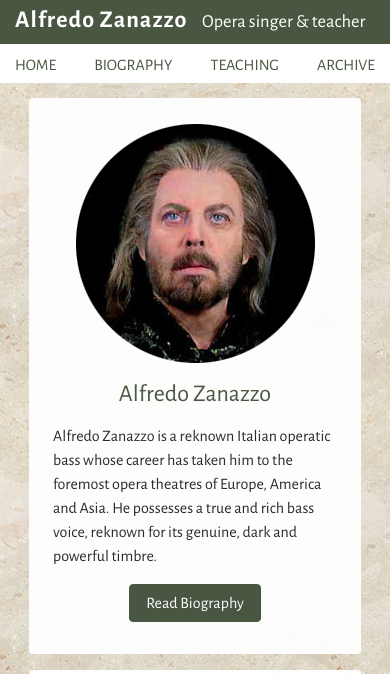
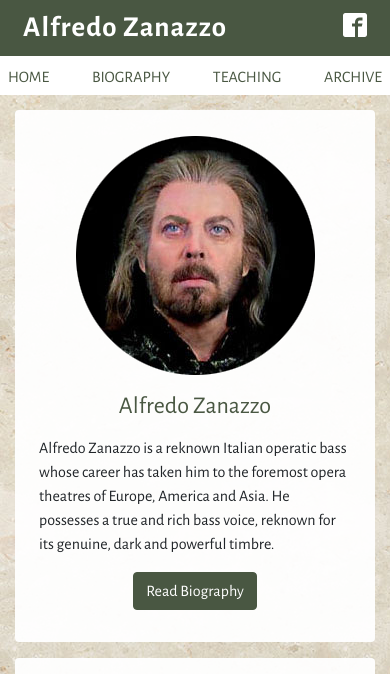
Before and after one commit to KBora/alfredozanazzo-jekyll, a Jekyll site: the page built from index.md, in a window 390 px wide. Shown: the top 674 px of the page. Built offline with Jekyll 4.4.1, drawn with Linux system fonts in a browser that asks for light colours; nearby versions of some CDN libraries; grey boxes are pictures that could not be loaded.

Commit message:
Improve header formatting for mobiles. Update bootstrap4.

```diff
--- a/_config.yml
+++ b/_config.yml
@@ -25,7 +25,6 @@
 
 # Build settings
 markdown: kramdown
-theme: minima
 gems:
   - jekyll-feed
 exclude:
--- a/_includes/head.html
+++ b/_includes/head.html
@@ -7,7 +7,7 @@
 		<link rel="stylesheet" href="https://fonts.googleapis.com/css?family=Alegreya Sans:light,regular,bold,italic,bolditalic,black;lang=en">
 
     <!-- Bootstrap CSS -->
-    <link rel="stylesheet" href="https://maxcdn.bootstrapcdn.com/bootstrap/4.0.0-alpha.6/css/bootstrap.min.css" integrity="sha384-rwoIResjU2yc3z8GV/NPeZWAv56rSmLldC3R/AZzGRnGxQQKnKkoFVhFQhNUwEyJ" crossorigin="anonymous">
+    <link rel="stylesheet" href="https://maxcdn.bootstrapcdn.com/bootstrap/4.0.0/css/bootstrap.min.css" integrity="sha384-Gn5384xqQ1aoWXA+058RXPxPg6fy4IWvTNh0E263XmFcJlSAwiGgFAW/dAiS6JXm" crossorigin="anonymous">
 
-    <link rel="stylesheet" href="{{ "assets/main.css" | relative_url }}">
+    <link rel="stylesheet" href="{{ "assets/stylesheets/styles.css" | relative_url }}">
   </head>
--- a/_includes/header.html
+++ b/_includes/header.html
@@ -1,6 +1,6 @@
 <div class="banner"></div>
 
-<div class="navbar">
+<!-- <div class="navbar">
 	<div class="navheading">
 		<div class="container">
 			<div class="d-flex justify-content-between">
@@ -17,7 +17,25 @@
 			</div>
 		</div>
 	</div>
+</div> -->
+
+<div class="container-fluid navbar-bg">
+	<div class="container">
+
+		<div class="navbar-custom">
+			<div class="navbar-custom--name">
+				<div class="navbar-custom--title">Alfredo Zanazzo</div>
+				<div class="navbar-custom--subtitle">Opera singer & teacher</div>
+			</div>
+			<div class="navbar-custom--social">
+				<div class="navbar-custom--social-label">Find me on</div>
+				<div class="navbar-custom--social-icon">{% include icon-facebook.html username=site.facebook_username %}</div>
+			</div>
+		</div>
+
+	</div>
 </div>
+
 
 <div class="navmenu">
 	<div class="container">
--- a/assets/main.scss
+++ b/assets/stylesheets/styles.scss
@@ -14,9 +14,66 @@ body {
 	}
 }
 
+.container {
+	padding-right: 8px;
+	padding-left: 8px;
+}
+
 .btn-primary {
 	background-color: #495742;
 	border-color: #495742;
+}
+
+.navbar-bg {
+		background-color: #495742;
+}
+
+.navbar-custom {
+	display: flex;
+  background: #495742;
+  color: white;
+  justify-content: space-between;
+  height: 3.5rem;
+  align-items: center;
+
+	.navbar-custom--name {
+		display: flex;
+		align-items: center;
+		.navbar-custom--title {
+	  	font-weight: 600;
+		  font-size: 2.5rem;
+		  line-height: 1;
+		  margin-right: 1.5rem;
+		  letter-spacing: 1px;
+		  @media (max-width: 767px) {
+	  		font-size: 1.8rem;
+	  	}
+	  }
+	  .navbar-custom--subtitle {
+	  	font-size: 1.55rem;
+	  	font-weight: 200;
+	  	@media (max-width: 767px) {
+	  		display: none;
+	  	}
+	  }
+	}
+
+	.navbar-custom--social {
+		display: flex;
+		align-items: center;
+
+		.navbar-custom--social-label {
+			margin-right: 8px;
+			@media (max-width: 767px) {
+	  		display: none;
+	  	}
+		}
+		.navbar-custom--social-icon a {
+			color: white;
+		}
+	}
+
+
 }
 
 .navbar {
@@ -67,6 +124,21 @@ body {
 	}
 }
 
+@media (max-width: 420px) {
+	.navbar > .navheading .navsubtitle {
+	  font-size: 0.85rem;
+	  font-weight: 200;
+	}
+}
+
+@media (max-width: 355px) {
+	.navbar > .navheading .navsubtitle {
+	  font-size: 0.85rem;
+	  font-weight: 200;
+	  display: none;
+	}
+}
+
 
 .navbar > .navheading .social a {
 	color: white;
@@ -99,13 +171,13 @@ body {
 .banner {
 	background: black;
 	height: 180px;
-	background-image: url(images/header-bg.jpg);
+	background-image: url(/assets/images/header-bg.jpg);
   background-size: contain;
 }
 
 @media (max-width: 1217px) {
 	.banner {
-		background-image: url(images/header-bg.jpg);
+		background-image: url(/assets/images/header-bg.jpg);
   	background-size: cover;
 	}
 }
@@ -121,11 +193,11 @@ body {
   width: 1.5rem;
   height: 1.5rem;
   fill: currentColor;
-  margin: 0 0.5rem 0 0.5rem;
+  margin: 0;
 }
 
 .main-content {
-		background-image: url(images/marble-tile.jpg);
+		background-image: url(/assets/images/marble-tile.jpg);
 		padding-top: 15px;
 }
 
@@ -209,12 +281,12 @@ body {
 		margin-top: 1em;
     height: 60px;
     border: none;
-    background: url(images/divider-tile.png);
+    background: url(/assets/images/divider-tile.png);
 }
 
 .divider-line {
 	height: 40px;
-	background: url(images/hr-fleur.png);
+	background: url(/assets/images/hr-fleur.png);
 	background-repeat: no-repeat;
 	background-position: center center;
 	border: none;
```
